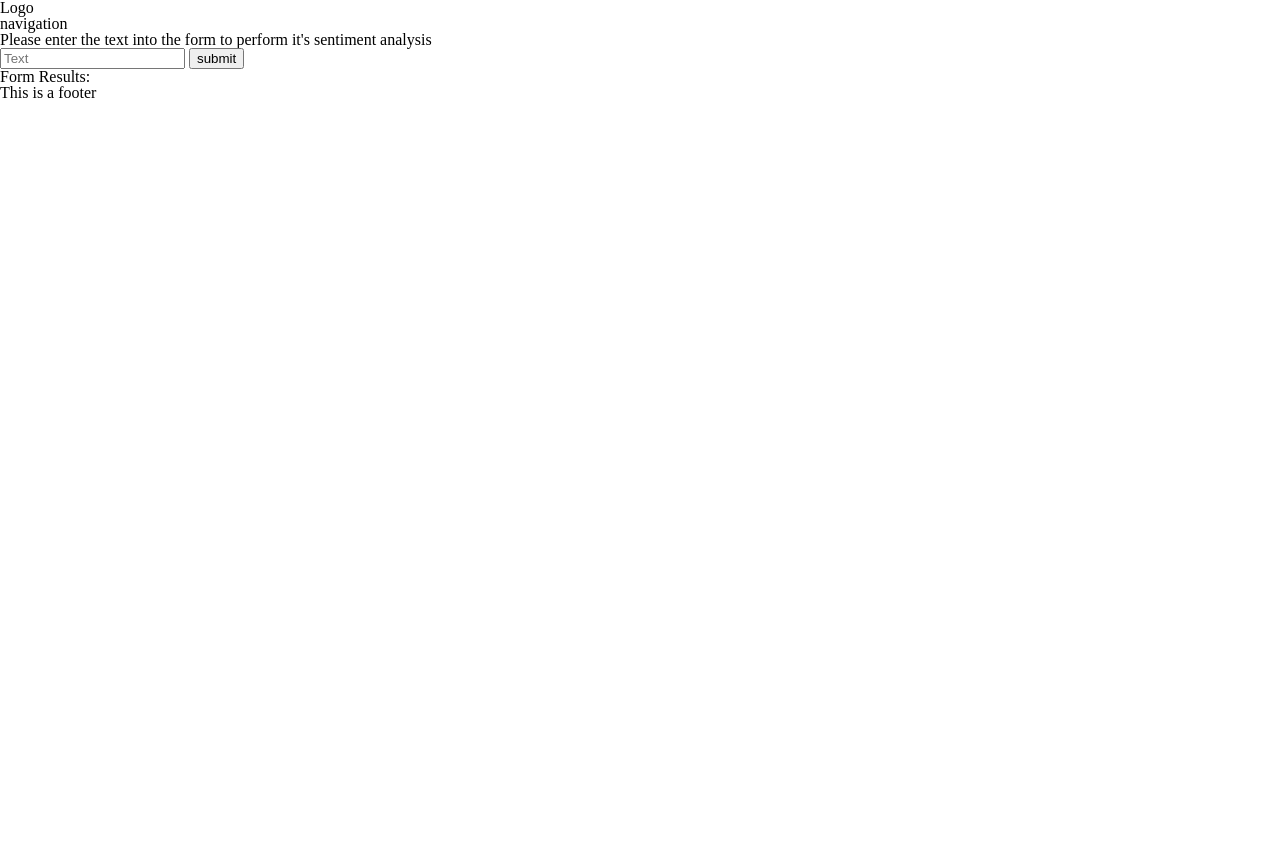
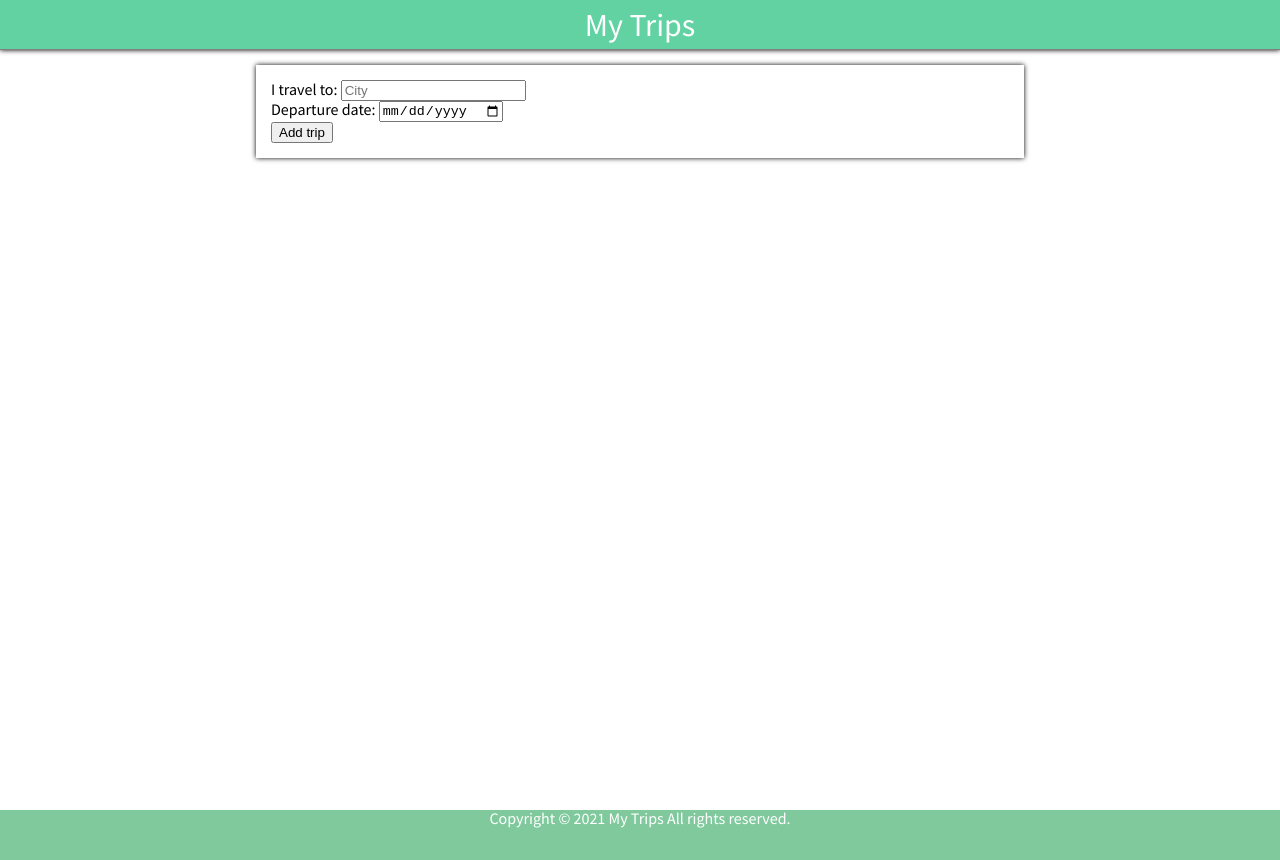
Before and after one commit to t-kubrak/fe-nd-capstone-travel-app, a website built with webpack: page src/client/views/index.html in a window 1280 px wide. Before the commit the page ends 800 px from the top, so only its background shows below. Built offline with nearby package versions, Linux system fonts and the light colour scheme.

Commit message:
feat: add initial page layout and form

```diff
--- a/src/client/index.js
+++ b/src/client/index.js
@@ -2,6 +2,8 @@ import { handleSubmit } from './js/app'
 
 import './styles/resets.scss'
 import './styles/base.scss'
+import './styles/header.scss'
+import './styles/form.scss'
 
 export {
     handleSubmit
--- a/src/client/styles/base.scss
+++ b/src/client/styles/base.scss
@@ -0,0 +1,22 @@
+.container {
+  display: grid;
+  grid-template-rows: 50px minmax(95vh, auto) 50px;
+  font-family: 'Source Sans Pro', sans-serif;
+}
+
+.container-footer {
+  background: #7fc99d;
+  color: white;
+  text-align: center;
+}
+
+.bold {
+  font-weight: bold;
+}
+
+@media (min-width: 1024px) {
+  .container-main {
+    width: 768px;
+    margin: 0 auto;
+  }
+}
--- /dev/null
+++ b/src/client/styles/form.scss
@@ -0,0 +1,6 @@
+.add-trip {
+  box-shadow: 0 0 5px;
+  padding: 15px;
+  width: 100%;
+  margin: 15px 0;
+}
--- /dev/null
+++ b/src/client/styles/header.scss
@@ -0,0 +1,15 @@
+.body-header {
+  height: 50px;
+  border-bottom: 1px solid grey;
+  display: flex;
+  align-items: center;
+  justify-content: center;
+  box-shadow: 0 0 5px;
+  background: #62d2a2;
+}
+
+.body-header-link {
+  text-decoration: none;
+  color: white;
+  font-size: 32px;
+}
--- a/src/client/views/index.html
+++ b/src/client/views/index.html
@@ -2,47 +2,41 @@
 <html lang="en" dir="ltr">
 <head>
     <meta charset="utf-8">
+    <meta name="viewport" content="width=device-width, initial-scale=1.0">
     <title>Test</title>
+
+    <link rel="preconnect" href="https://fonts.gstatic.com">
+    <link href="https://fonts.googleapis.com/css2?family=Source+Sans+Pro:wght@300;400&display=swap" rel="stylesheet">
 </head>
 
 <body>
-
-        <header>
-            <div class="">
-                Logo
+    <div class="container">
+        <header class="body-header">
+            <h1><a class="body-header-link" href="index.html">My Trips</a></h1>
+        </header>
+        <main class="container-main">
+            <section class="add-trip">
+                <form class="add-trip__form" action="" method="post">
+                    <div class="form__input">
+                        <label for="city" class="card-title">I travel to:</label>
+                        <input type="text" id="city" placeholder="City">
                     </div>
-            <div class="">
-                navigation
+                    <div class="form_input">
+                        <label for="departure-date">Departure date:</label>
+                        <input id="departure-date" type="date">
                     </div>
-        </header>
-
-        <main>
-            <section>
-                <p>Please enter the text into the form to perform it's sentiment analysis</p>
-                <form class="" onsubmit="return Client.handleSubmit(event)">
-                    <input id="name" type="text" name="input"    value="" placeholder="Text">
-                    <input type="submit" name="" value="submit" onclick="return Client.handleSubmit(event)" onsubmit="return Client.handleSubmit(event)">
+                    <div class="form_input">
+                        <input type="submit" value="Add trip">
+                    </div>
                 </form>
             </section>
-
-            <section>
-                <strong>Form Results:</strong>
-                <div id="results"></div>
+            <section class="trips">
+                <!--TODO-->
             </section>
         </main>
-
-        <footer>
-            <p>This is a footer</p>
+        <footer class="container-footer">
+            <p>Copyright © 2021 My Trips All rights reserved.</p>
         </footer>
-
-        <script>
-            // Check that service workers are supported
-            if ('serviceWorker' in navigator) {
-                // Use the window load event to keep the page load performant
-                window.addEventListener('load', () => {
-                    navigator.serviceWorker.register('/service-worker.js');
-                });
-            }
-        </script>
+    </div>
 </body>
 </html>
```
Lines whose indentation alone changed are shown as unchanged.
